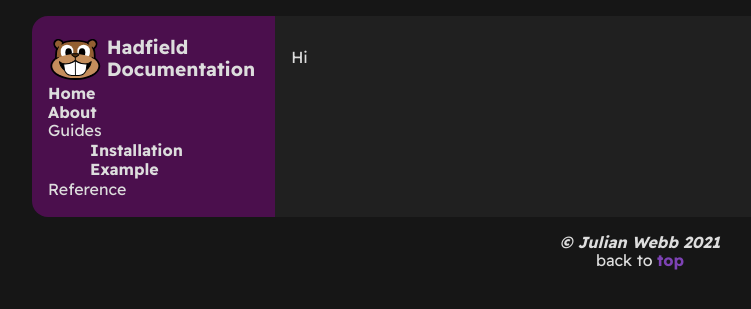
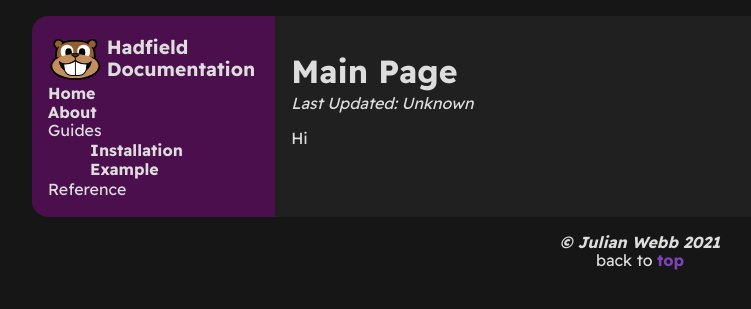
Before and after one commit to JulianWebb/Hadfield, a Jekyll site: the page built from index.markdown, in a window 1280 px wide. Shown: the top 309 px of the page, without its empty margins (0-751 px from the left). Built offline with Jekyll 4.4.1, drawn with Linux system fonts in a browser that asks for light colours; a style sheet for code colours, icons or effects is not loaded.

Commit message:
Added Content Header with Title and LastUpdated

```diff
--- a/_layouts/page.html
+++ b/_layouts/page.html
@@ -4,6 +4,10 @@ layout: default
 <div class="page-wrapper">
 	{% include sidebar.html %}
 	<div class="content">
+		<div class="content-header">
+			<h1>{{ page.title }}</h1>
+			<span class="last-updated">Last Updated: {{ page.lastUpdated | default: "Unknown" }}</span>
+		</div>
 		{{ content }}
 	</div>
 </div>
--- a/style/style.scss
+++ b/style/style.scss
@@ -152,6 +152,16 @@ body {
 			color: $content-text-color;
 			flex-basis: 100%;
 			padding: 8px;
+
+			.content-header {
+				h1 {
+					margin-bottom: 4px;
+				}
+
+				.last-updated {
+					font-style: oblique;
+				}
+			}
 		}
 
 		@media (min-width: $screen-lg-min) {
```
